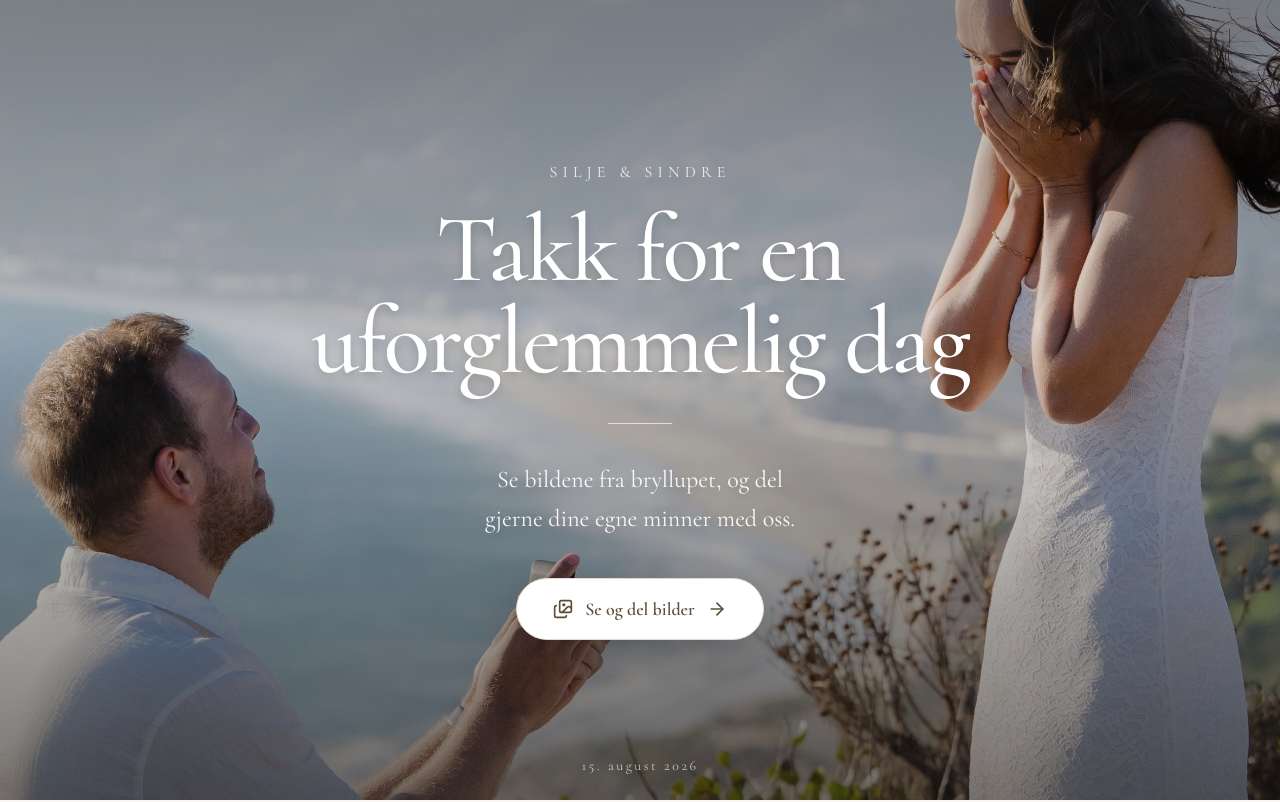
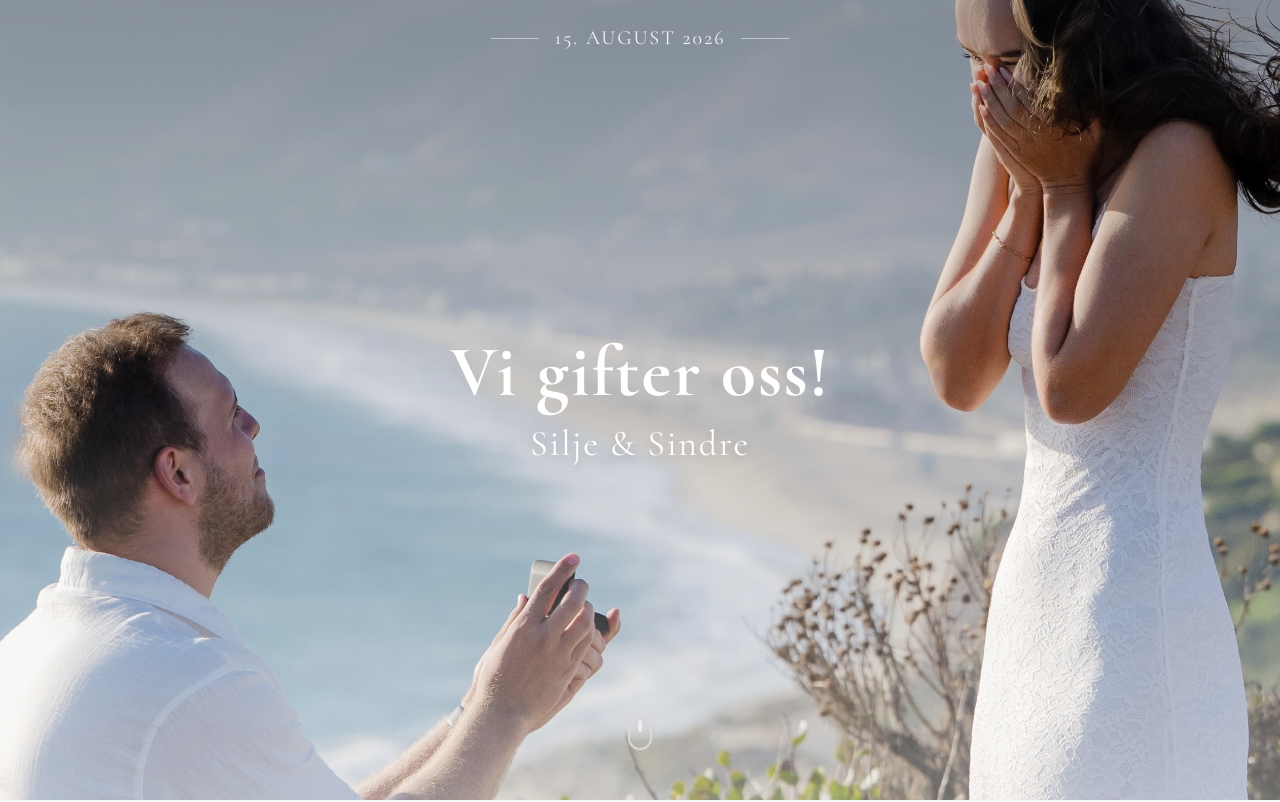
Before and after one commit to saynain/bryllup, a Next.js app: page / in a window 1280 px wide. Shown: the top 802 px of the page. Built offline with nearby package versions, Linux system fonts and the light colour scheme; a web font is replaced by a local one.

Commit message:
Fjern utgått bryllupsinformasjon

```diff
--- a/app/layout.tsx
+++ b/app/layout.tsx
@@ -18,11 +18,11 @@ const cormorant = Cormorant({
 
 export const metadata: Metadata = {
   metadataBase: new URL("https://bryllup.rylands.no"),
-  title: "Silje & Sindre - Bryllupsbilder",
-  description: "Se og del bilder fra bryllupet til Silje og Sindre.",
+  title: "Silje & Sindre - Vi gifter oss!",
+  description: "Invitasjon til bryllupet vårt 15. august 2026",
   openGraph: {
-    title: "Silje & Sindre - Bryllupsbilder",
-    description: "Se og del bilder fra bryllupet til Silje og Sindre.",
+    title: "Silje & Sindre - Vi gifter oss!",
+    description: "Invitasjon til bryllupet vårt 15. august 2026",
     url: "https://bryllup.rylands.no",
     siteName: "Silje & Sindre",
     locale: "nb_NO",
--- a/app/old/page.tsx
+++ /dev/null
@@ -1,13 +0,0 @@
-import LegacyHome from "@/components/legacy-home";
-
-export const metadata = {
-  title: "Silje & Sindre – bryllupssiden",
-  robots: {
-    index: false,
-    follow: false,
-  },
-};
-
-export default function OldPage() {
-  return <LegacyHome />;
-}
--- a/app/page.tsx
+++ b/app/page.tsx
@@ -1,64 +1,5 @@
-"use client";
-
-import Image from "next/image";
-import Link from "next/link";
-import { motion } from "framer-motion";
-import { ArrowRight, Images } from "lucide-react";
+import LegacyHome from "@/components/legacy-home";
 
 export default function Home() {
-  return (
-    <main className="relative isolate flex min-h-[100svh] items-center justify-center overflow-hidden bg-[#6f655c] px-5 py-10 text-white">
-      <motion.div
-        className="absolute inset-0 -z-20"
-        initial={{ scale: 1.04 }}
-        animate={{ scale: 1 }}
-        transition={{ duration: 1.8, ease: "easeOut" }}
-      >
-        <Image
-          src="/photos/Bilde_1.jpg"
-          alt="Silje og Sindre ved sjøen"
-          fill
-          priority
-          sizes="100vw"
-          className="object-cover object-[56%_center] sm:object-center"
-        />
-      </motion.div>
-
-      <div className="absolute inset-0 -z-10 bg-[linear-gradient(180deg,rgba(27,22,18,0.34)_0%,rgba(27,22,18,0.1)_42%,rgba(27,22,18,0.58)_100%)]" />
-
-      <motion.section
-        initial={{ opacity: 0, y: 24 }}
-        animate={{ opacity: 1, y: 0 }}
-        transition={{ duration: 0.9, delay: 0.15, ease: "easeOut" }}
-        className="mt-auto flex w-full max-w-3xl flex-col items-center text-center sm:mt-0"
-      >
-        <p className="mb-5 text-sm tracking-[0.32em] text-white/85 uppercase sm:text-base">
-          Silje &amp; Sindre
-        </p>
-        <h1 className="max-w-2xl text-5xl leading-[0.95] font-medium tracking-tight text-balance drop-shadow-lg sm:text-7xl md:text-8xl">
-          Takk for en uforglemmelig dag
-        </h1>
-        <div className="my-7 h-px w-16 bg-white/65 sm:my-9" />
-        <p className="max-w-xl text-xl leading-relaxed text-white/95 text-balance drop-shadow-md sm:text-2xl">
-          Se bildene fra bryllupet, og del gjerne dine egne minner med oss.
-        </p>
-
-        <Link
-          href="/photos"
-          className="group mt-8 inline-flex min-h-14 items-center justify-center gap-3 rounded-full border border-white/45 bg-white px-7 py-4 text-lg font-semibold text-[#5D4E37] shadow-[0_14px_40px_rgba(22,17,13,0.24)] transition duration-300 hover:-translate-y-0.5 hover:bg-[#F8F5F1] focus-visible:outline-2 focus-visible:outline-offset-4 focus-visible:outline-white sm:mt-10 sm:px-9"
-        >
-          <Images aria-hidden="true" className="size-5" />
-          Se og del bilder
-          <ArrowRight
-            aria-hidden="true"
-            className="size-5 transition-transform duration-300 group-hover:translate-x-1"
-          />
-        </Link>
-      </motion.section>
-
-      <p className="absolute bottom-4 text-sm tracking-[0.18em] text-white/70 sm:bottom-6">
-        15. august 2026
-      </p>
-    </main>
-  );
+  return <LegacyHome />;
 }
--- a/components/legacy-home.tsx
+++ b/components/legacy-home.tsx
@@ -3,10 +3,7 @@
 import { useRef } from "react";
 import Image from "next/image";
 import { motion, useScroll, useTransform } from "framer-motion";
-import { LocationSection } from "@/components/sections/location-section";
 import { PhotoSection } from "@/components/sections/photo-section";
-import { RSVPSection } from "@/components/sections/rsvp-section";
-import { WishlistSection } from "@/components/sections/wishlist-section";
 
 export default function LegacyHome() {
   const ref = useRef(null);
@@ -18,7 +15,6 @@ export default function LegacyHome() {
 
   const section2Ref = useRef(null);
   const section3Ref = useRef(null);
-  const section4Ref = useRef(null);
 
   const { scrollYProgress: section2Progress } = useScroll({
     target: section2Ref,
@@ -31,12 +27,6 @@ export default function LegacyHome() {
     offset: ["start end", "end start"],
   });
   const y3 = useTransform(section3Progress, [0, 1], ["-20%", "20%"]);
-
-  const { scrollYProgress: section4Progress } = useScroll({
-    target: section4Ref,
-    offset: ["start end", "end start"],
-  });
-  const y4 = useTransform(section4Progress, [0, 1], ["-20%", "20%"]);
 
   return (
     <main ref={ref} className="relative min-h-screen">
@@ -137,55 +127,10 @@ export default function LegacyHome() {
             <Image src="/photos/Bilde_3.jpg" alt="Silje & Sindre" fill className="object-cover" />
             <div className="from-background absolute inset-0 bg-gradient-to-t via-transparent to-transparent" />
           </motion.div>
-          <div className="py-12 text-center">
-            <motion.p
-              initial={{ opacity: 0, y: 30 }}
-              whileInView={{ opacity: 1, y: 0 }}
-              viewport={{ once: true, amount: 0.3 }}
-              transition={{ duration: 0.8, ease: "easeOut", delay: 0.2 }}
-              className="text-xl leading-relaxed font-light text-[#5D4E37] drop-shadow-lg md:text-2xl"
-            >
-              Seremonien holdes i Arna kirke klokken 15:00.
-            </motion.p>
-          </div>
         </div>
       </section>
 
-      <section
-        ref={section4Ref}
-        className="relative flex min-h-screen items-center justify-center overflow-hidden px-4"
-      >
-        <motion.div className="absolute inset-0 z-0" style={{ y: y4 }}>
-          <Image src="/photos/Bilde_4.jpg" alt="Silje & Sindre" fill className="object-cover" />
-          <div className="absolute inset-0 bg-white/40" />
-        </motion.div>
-        <div className="relative z-10 mx-auto w-full max-w-4xl">
-          <div className="space-y-8 py-12 text-center">
-            <motion.div
-              initial={{ opacity: 0, y: 36 }}
-              whileInView={{ opacity: 1, y: 0 }}
-              viewport={{ once: true, amount: 0.3 }}
-              transition={{ duration: 0.8, ease: "easeOut", delay: 0.15 }}
-              className="mx-auto max-w-2xl rounded-[2rem] border border-white/50 bg-white/55 px-6 py-7 text-center shadow-[0_20px_60px_rgba(93,78,55,0.14)] backdrop-blur-md md:px-10 md:py-9"
-            >
-              <p className="text-xl leading-relaxed font-light text-[#5D4E37] md:text-2xl">
-                Etter vielsen samles vi på Øvre-Eide Gård for litt mingling,
-                hvor det vil bli servert velkomstdrink.
-                <span className="mt-3 block">Middagen starter kl. 17:45.</span>
-              </p>
-              <div className="mx-auto my-6 h-px w-full max-w-md bg-[#B8A491]/45" />
-              <p className="text-xl leading-relaxed font-light text-[#5D4E37] md:text-2xl">
-                Vi håper at dere vil dele denne store dagen med oss.
-              </p>
-            </motion.div>
-          </div>
-        </div>
-      </section>
-
-      <LocationSection />
       <PhotoSection />
-      <WishlistSection />
-      <RSVPSection />
     </main>
   );
 }
```
